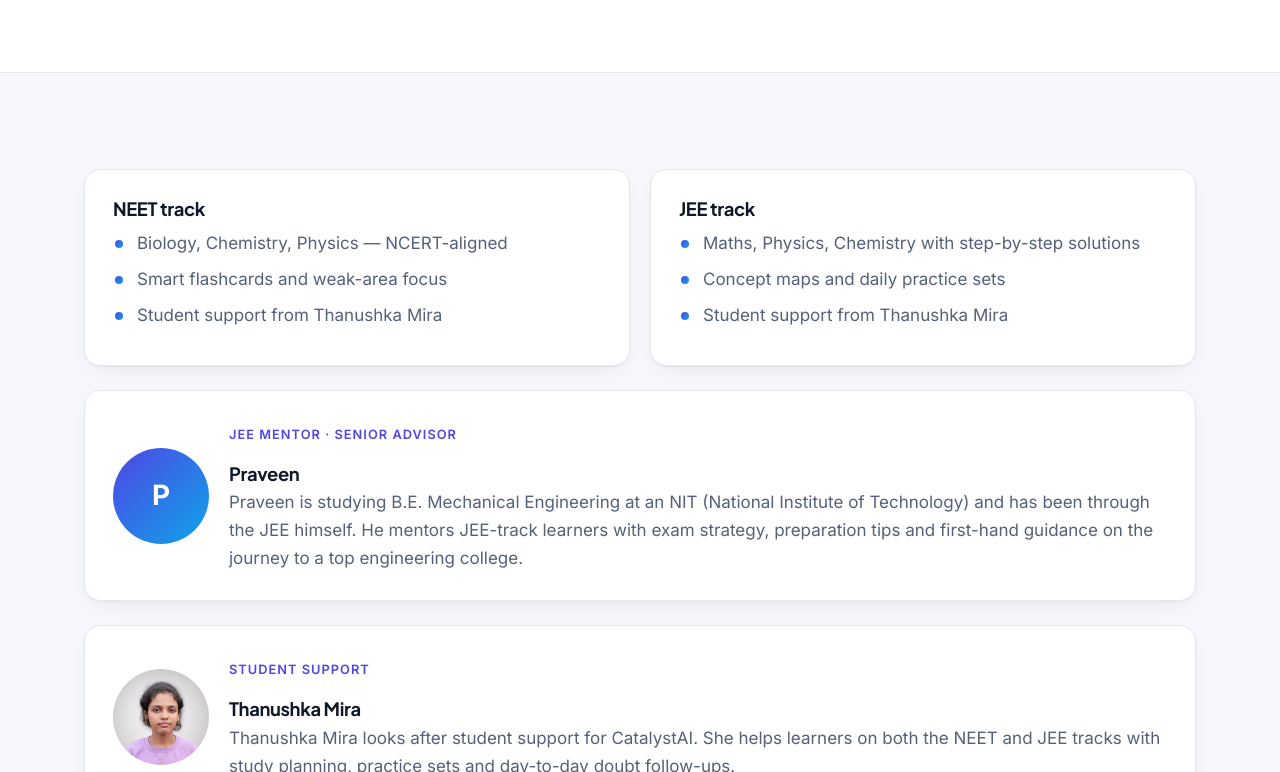
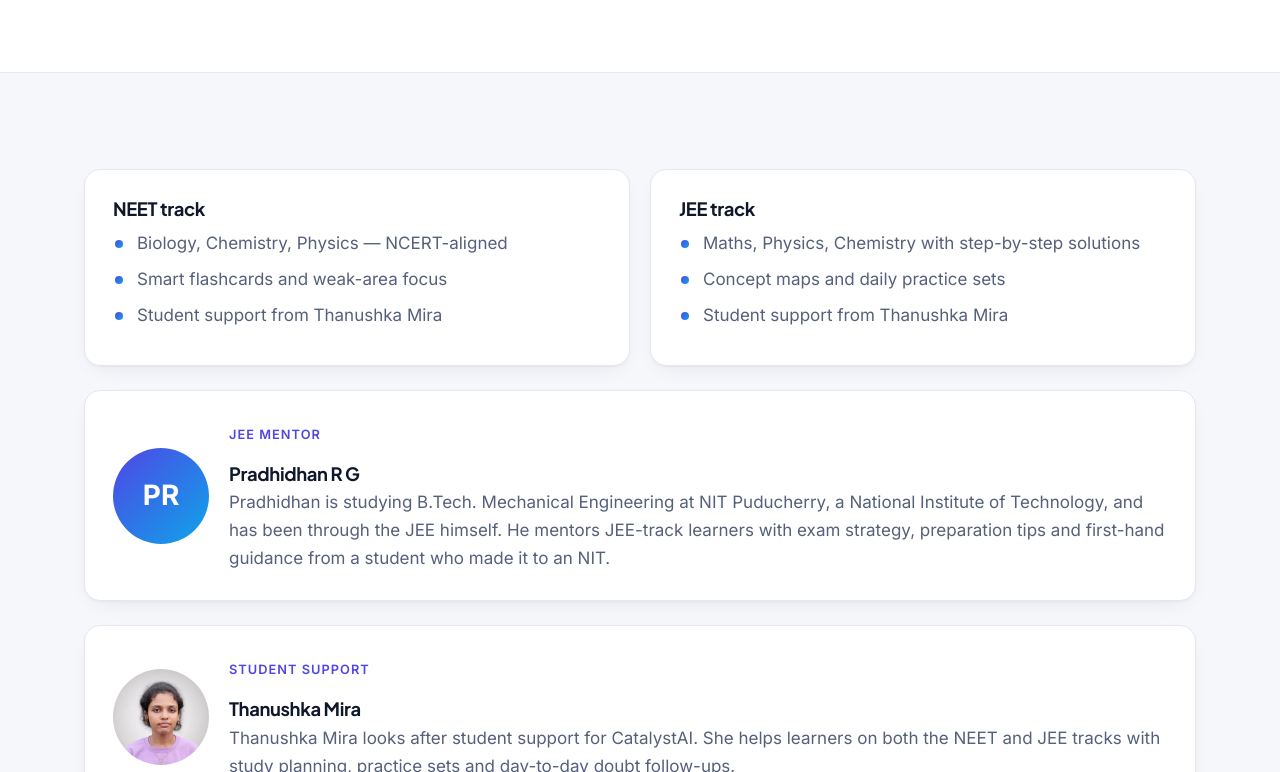
Before and after one commit to agenticqa2/agenticqa-website, a plain HTML site: page catalyst.html in a window 1280 px wide. Shown: the part 430-1202 px from the top of the page. Drawn offline with Linux system fonts and the light colour scheme.

Commit message:
JEE mentor: Pradhidhan R G, NIT Puducherry

```diff
--- a/catalyst.html
+++ b/catalyst.html
@@ -56,12 +56,12 @@
     <article class="card"><h3>JEE track</h3><ul><li>Maths, Physics, Chemistry with step-by-step solutions</li><li>Concept maps and daily practice sets</li><li>Student support from Thanushka Mira</li></ul></article>
   </div>
   <div class="card" id="jee-mentor" style="margin-top:24px;display:flex;gap:20px;align-items:center;flex-wrap:wrap">
-    <!-- PLACEHOLDER: replace with Praveen's photo -->
-    <div class="avatar-ph" role="img" aria-label="Photo coming soon" style="width:96px;height:96px;font-size:28px;border-radius:50%">P</div>
+    <!-- PLACEHOLDER: replace with Pradhidhan's photo -->
+    <div class="avatar-ph" role="img" aria-label="Photo coming soon" style="width:96px;height:96px;font-size:28px;border-radius:50%">PR</div>
     <div style="flex:1;min-width:240px">
-      <span class="eyebrow">JEE mentor · Senior advisor</span>
-      <h3 style="margin:4px 0">Praveen</h3>
-      <p class="muted" style="margin:0">Praveen is studying B.E. Mechanical Engineering at an NIT (National Institute of Technology) and has been through the JEE himself. He mentors JEE-track learners with exam strategy, preparation tips and first-hand guidance on the journey to a top engineering college.</p>
+      <span class="eyebrow">JEE mentor</span>
+      <h3 style="margin:4px 0">Pradhidhan R G</h3>
+      <p class="muted" style="margin:0">Pradhidhan is studying B.Tech. Mechanical Engineering at NIT Puducherry, a National Institute of Technology, and has been through the JEE himself. He mentors JEE-track learners with exam strategy, preparation tips and first-hand guidance from a student who made it to an NIT.</p>
     </div>
   </div>
   <div class="card" id="support-lead" style="margin-top:24px;display:flex;gap:20px;align-items:center;flex-wrap:wrap">
```
